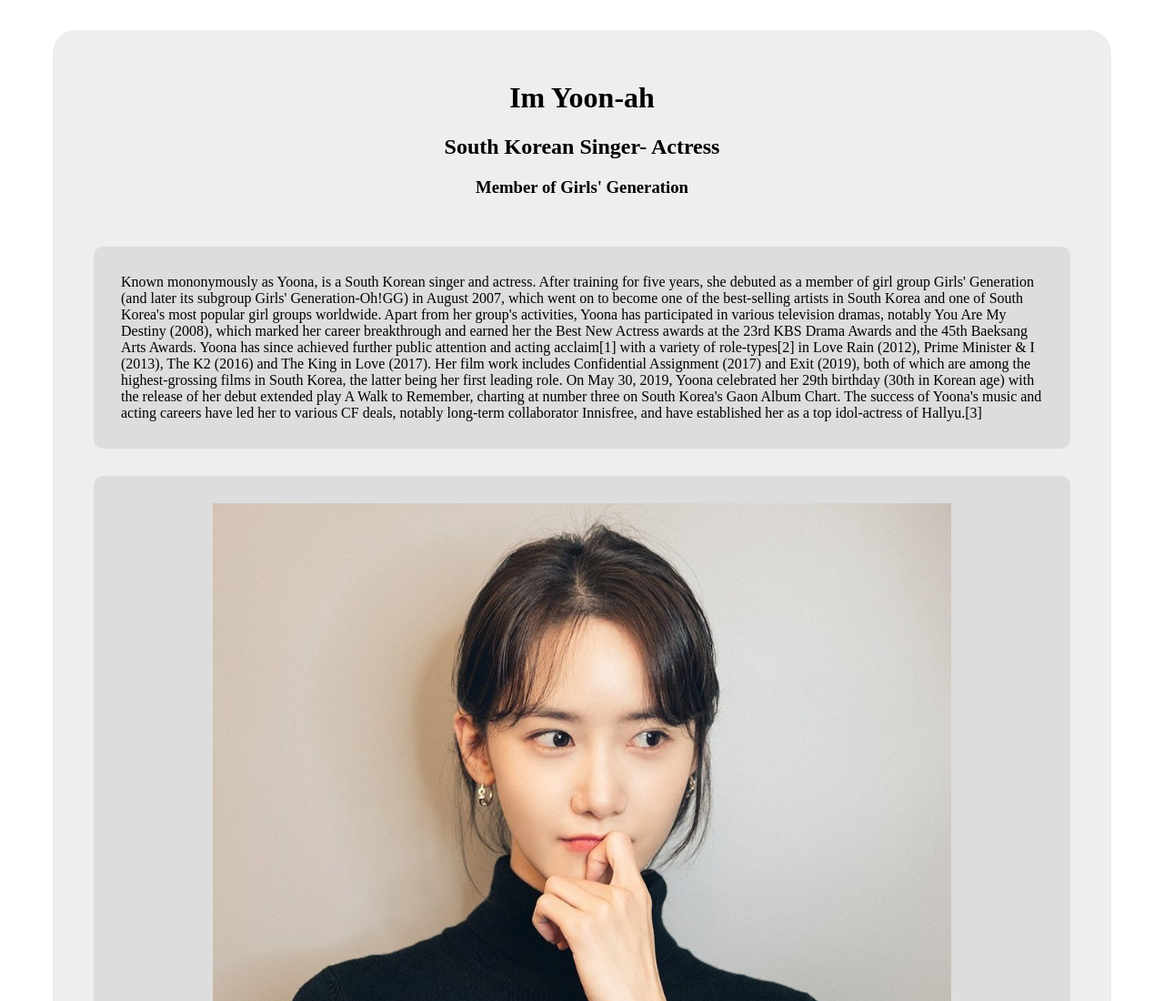
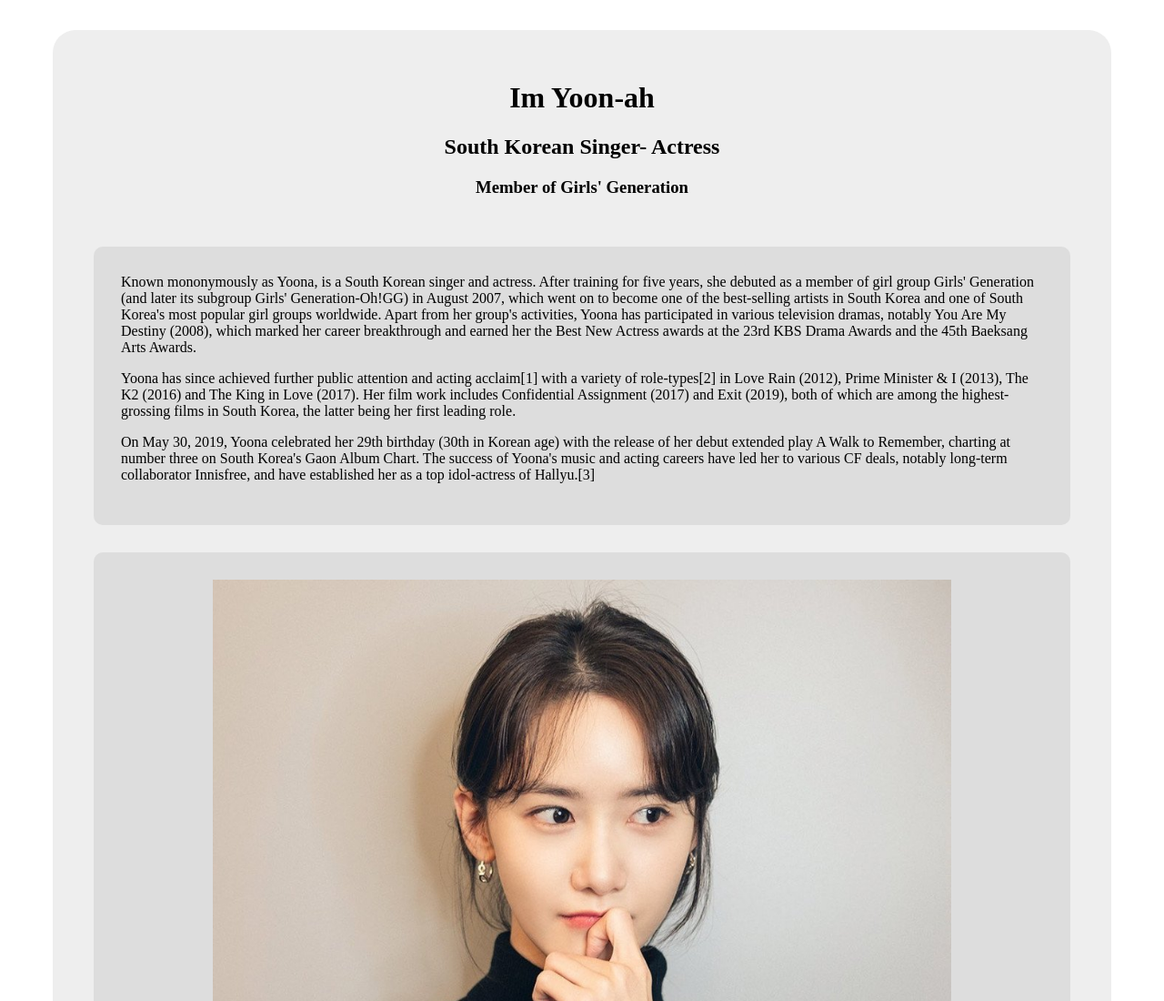
Before and after one commit to ithichbach/ithichbach.github.io, a plain HTML site: page yoona/index.html in a window 1280 px wide. Shown: the top 1100 px of the page at 91% size. Drawn offline with Linux system fonts and the light colour scheme.

Commit message:
Update index.html

```diff
--- a/yoona/index.html
+++ b/yoona/index.html
@@ -16,9 +16,9 @@
 		<div class="thumbnail">
 		Known mononymously as Yoona, is a South Korean singer and actress. After training for five years, she debuted as a member of girl group Girls' Generation (and later its subgroup Girls' Generation-Oh!GG) in August 2007, which went on to become one of the best-selling artists in South Korea and one of South Korea's most popular girl groups worldwide. Apart from her group's activities, Yoona has participated in various television dramas, notably You Are My Destiny (2008), which marked her career breakthrough and earned her the Best New Actress awards at the 23rd KBS Drama Awards and the 45th Baeksang Arts Awards.
 
-Yoona has since achieved further public attention and acting acclaim[1] with a variety of role-types[2] in Love Rain (2012), Prime Minister & I (2013), The K2 (2016) and The King in Love (2017). Her film work includes Confidential Assignment (2017) and Exit (2019), both of which are among the highest-grossing films in South Korea, the latter being her first leading role.
+<p>Yoona has since achieved further public attention and acting acclaim[1] with a variety of role-types[2] in Love Rain (2012), Prime Minister & I (2013), The K2 (2016) and The King in Love (2017). Her film work includes Confidential Assignment (2017) and Exit (2019), both of which are among the highest-grossing films in South Korea, the latter being her first leading role.
 
-On May 30, 2019, Yoona celebrated her 29th birthday (30th in Korean age) with the release of her debut extended play A Walk to Remember, charting at number three on South Korea's Gaon Album Chart.
+<p>On May 30, 2019, Yoona celebrated her 29th birthday (30th in Korean age) with the release of her debut extended play A Walk to Remember, charting at number three on South Korea's Gaon Album Chart.
 
 The success of Yoona's music and acting careers have led her to various CF deals, notably long-term collaborator Innisfree, and have established her as a top idol-actress of Hallyu.[3]
 		</div>
```
